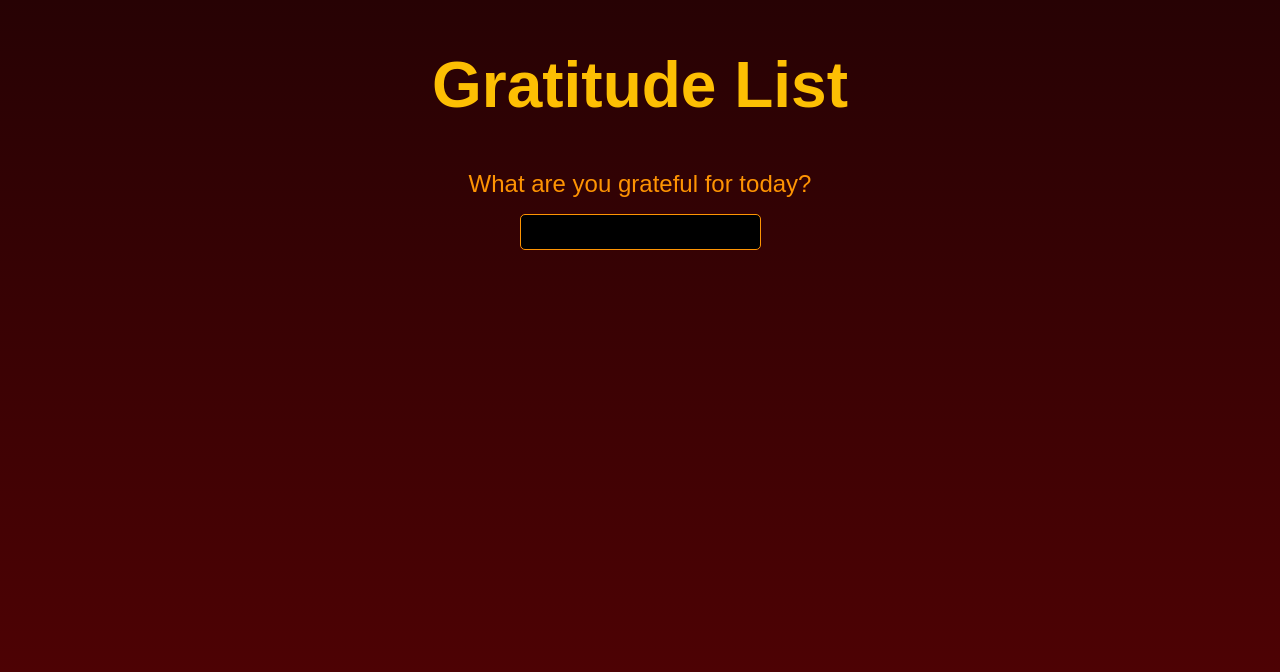
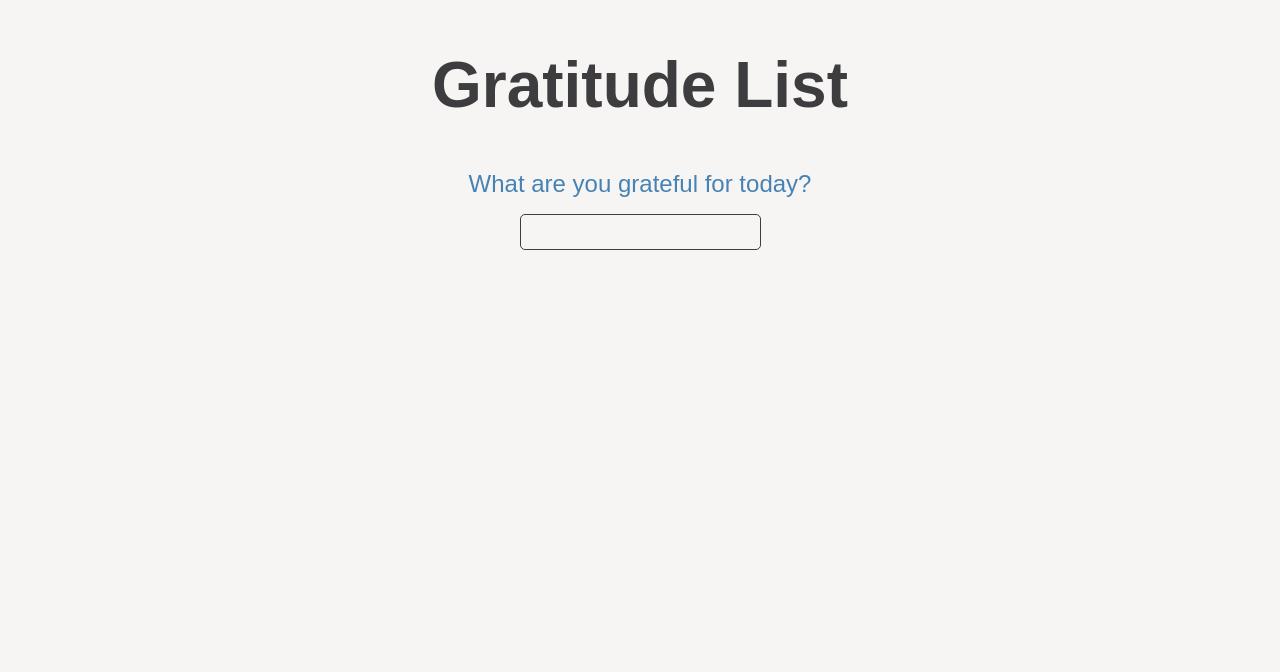
Before and after one commit to bobbythree/gratitude-list, a website built with Vite: page frontend/index.html in a window 1280 px wide. Built offline with nearby package versions, Linux system fonts and the light colour scheme; files whose address does not match are found by name.

Commit message:
trying light colors

```diff
--- a/frontend/src/style.css
+++ b/frontend/src/style.css
@@ -5,7 +5,7 @@
 }
 
 body {
-  background: linear-gradient(to bottom, #270204, #570204);
+  background: #f6f5f3;
   font-family: sans-serif;
   height: 100vh;
 }
@@ -13,7 +13,7 @@ body {
 header {
    text-align: center;
    font-size: 32px;
-   color: #fdbf03;
+   color: #3d3d3f;
    margin-top: 3rem;
 }
 
@@ -28,20 +28,20 @@ form {
 
 label {
   font-size: 24px;
-  color: #FE9403;
+  color: steelblue;
 }
 
 #user-input {
   padding: 0.5rem 1rem;
   font-size: 16px;
   border-radius: 5px;
-  background-color: black;
-  color: antiquewhite;
-  border: 1px solid #FE9403 ;
+  background-color: #f6f5f3;
+  color: #3d3d3f;
+  border: 1px solid #3d3d3f ;
 }
 
 #user-input:focus {
-    outline: 2px solid #fdbf03;
+    outline: 2px solid skyblue;
 
 }
 
@@ -61,7 +61,7 @@ ul {
 }
 
 li {
-  color: #FE9403;
+  color: #7dce94;
   font-size: 18px;
   font-weight: bold;
 
@@ -75,14 +75,15 @@ li {
 }
 
 #delete-btn {
-  background-color: #FE9403;
+  background-color: lightblue;
+  color: #3d3d3f;
   padding: 0.25rem 0.5rem;
   border-radius: 0.25rem;
   border: none;
   font-size: 10px;
   font-weight: bold;
     &:hover{
-      background-color: #fdbf03;
+      background-color: #7dce94;
       transition: 0.3s;
       cursor: pointer;
     }
```
